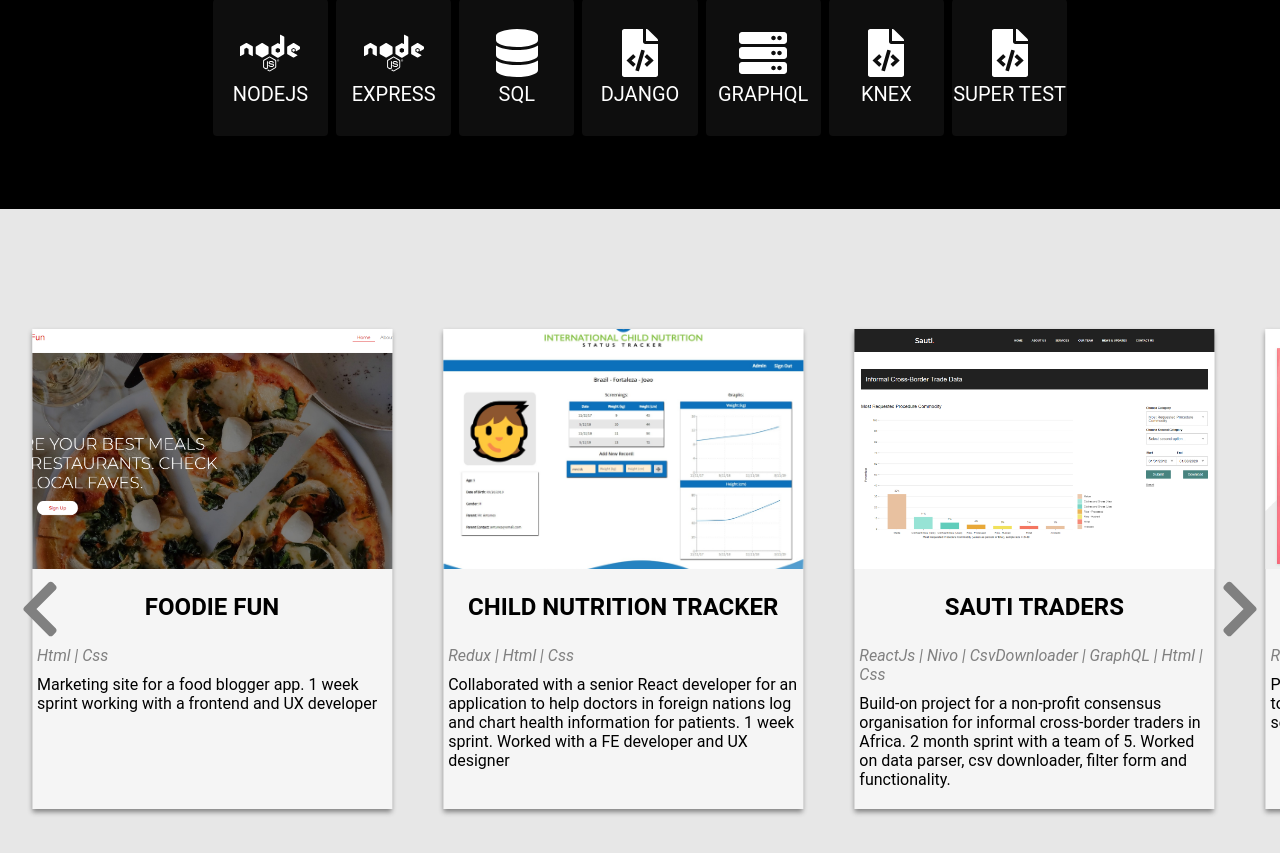
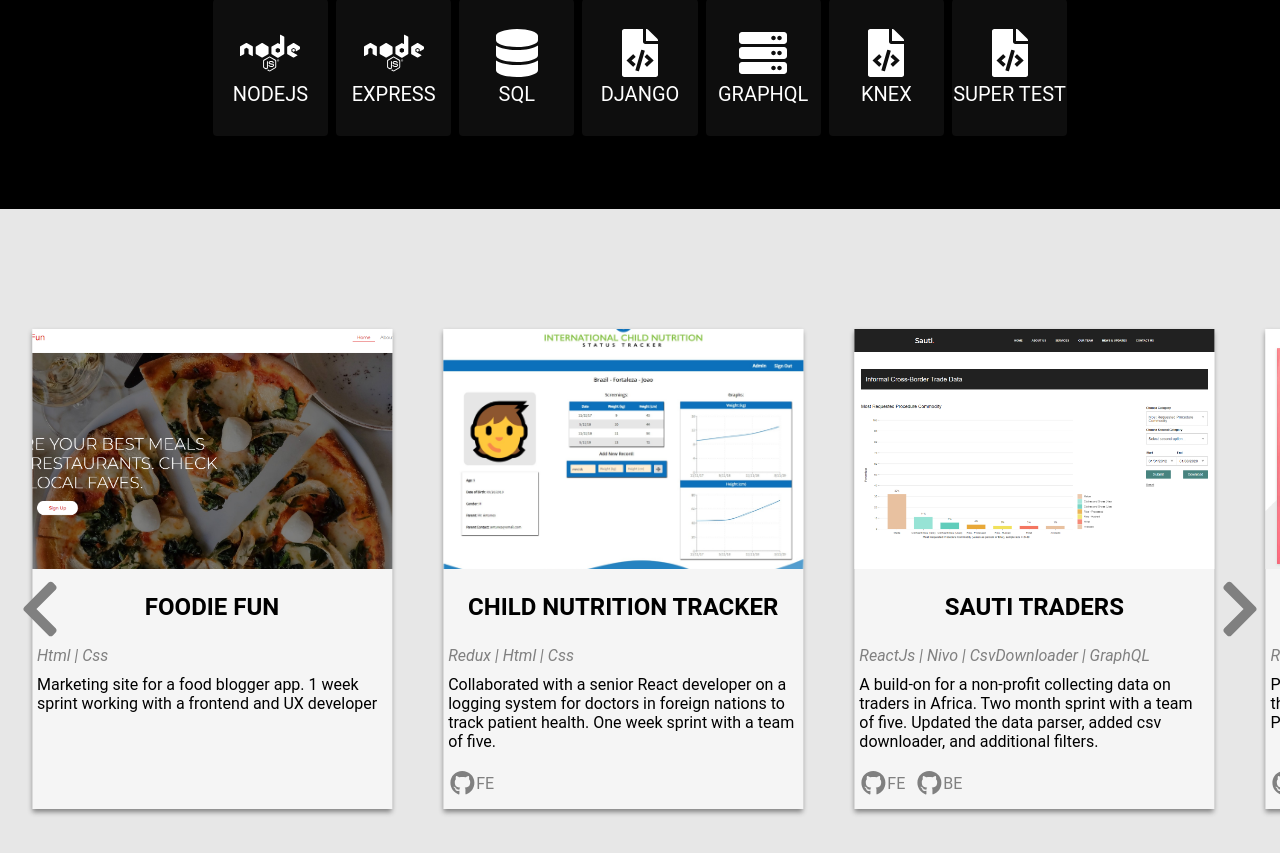
Before and after one commit to sandramkimball/sandramkimball, a React (Create React App) app in the folder portfolio/: page /projects in a window 1280 px wide. Shown: the part 2141-2994 px from the top of the page. Built offline with nearby package versions, Linux system fonts and the light colour scheme.

Commit message:
added github links to projects

```diff
--- a/portfolio/src/components/Card.js
+++ b/portfolio/src/components/Card.js
@@ -1,16 +1,32 @@
 import Styled from 'styled-components'
 import React from 'react'
-
+import { fab, faGithub } from '@fortawesome/free-brands-svg-icons'
+import { FontAwesomeIcon } from '@fortawesome/react-fontawesome';
 
 const Card = (props) => {
     return (
         <Proj className='proj-card'>
+            <div className='top'>
                 <a href={props.obj.href} target="_blank">
                     <img src={props.obj.img}/>
                     <h2>{props.obj.title}</h2>
                     <p className='stack'>{props.obj.stack}</p>
                     <p>{props.obj.text}</p>
                 </a>
+            </div>
+            <div className='git-link'>
+                {props.obj.f_url !== null && (
+                    <a href={props.obj.f_url} target="_blank">
+                        <FontAwesomeIcon icon={faGithub} />
+                        <h7>FE</h7>
+                    </a>
+                )}
+
+                {props.obj.b_url !== null && (<a href={props.obj.b_url} target="_blank">
+                    <FontAwesomeIcon icon={faGithub} />
+                    <h7>BE</h7>
+                </a>)}
+            </div>
         </Proj>
     )
 }
@@ -20,13 +36,19 @@
 const Proj = Styled.div`
     margin: 15vh 2vw 0 2vw;
     transition: opacity 300ms linear;
+    position: relative;
     background: #f5f5f5;
     box-shadow: 0px 3px 5px gray;
-    height: 60%;
+    height: 60vh;
     cursor: pointer;
     :hover{
         transform: scale(1.025);
-        a{color: gray;}
+        h2, p, svg, h7{color: gray}
+    }
+    .top{
+        .stack{
+            color: gray;
+            font-style: italic;
         }
         img{
             height: 30vh;
@@ -47,10 +69,32 @@
             align-items: center;
             justify-content: center;
             margin: auto;
-        color: black;
+            color: #000;
         }
-    .stack{
+    }
+
+    .git-link{
+        display: flex;
+        justify-content: center;
+        position: absolute;
+        bottom: 0
+        h7{font-size: 1rem; color: gray}
+        svg{
+            font-size: 1.5rem;
             color: gray;
-        font-style: italic;
+            height: 2rem;
+            position: inherit;
+            margin: 0;
+            padding: 0 2px;
+        }
+        a{
+            display: flex;
+            flex-direction: row;
+            align-content: center;
+            margin: 10px 5px;
+        }
+        a:hover{
+            svg, h7{background: none; color: red}
+
     }
 `;
--- a/portfolio/src/components/ProjectSlides.js
+++ b/portfolio/src/components/ProjectSlides.js
@@ -16,8 +16,8 @@
         title: 'FOODIE FUN',
         text: 'Marketing site for a food blogger app. 1 week sprint working with a frontend and UX developer',
         stack: 'Html | Css',
-        b_url: '',
-        f_url: ''
+        f_url: null,
+        b_url: null,
     },
     {
         id: 2,
@@ -25,8 +25,10 @@
         href: 'https://icnst-development.netlify.com/',
         img: icnst,
         title: 'CHILD NUTRITION TRACKER',
-        text: 'Collaborated with a senior React developer for an application to help doctors in foreign nations log and chart health information for patients. 1 week sprint. Worked with a FE developer and UX designer',
-        stack: 'Redux | Html | Css'
+        text: 'Collaborated with a senior React developer on a logging system for doctors in foreign nations to track patient health. One week sprint with a team of five.',
+        stack: 'Redux | Html | Css',
+        f_url: 'https://github.com/ICNST/FE',
+        b_url: null,
     },
     {
         id: 3,
@@ -34,8 +36,8 @@
         href: 'https://sauti.now.sh/',
         img: sautidb3,
         title: 'SAUTI TRADERS',
-        text: 'Build-on project for a non-profit consensus organisation for informal cross-border traders in Africa. 2 month sprint with a team of 5. Worked on data parser, csv downloader, filter form and functionality.',
-        stack: 'ReactJs | Nivo | CsvDownloader | GraphQL | Html | Css',
+        text: 'A build-on for a non-profit collecting data on traders in Africa. Two month sprint with a team of five. Updated the data parser, added csv downloader, and additional filters.',
+        stack: 'ReactJs | Nivo | CsvDownloader | GraphQL ',
         f_url: 'https://github.com/dylanmestyanek/sauti-databank-fe',
         b_url: 'https://github.com/dylanmestyanek/sauti-databank-be'
     },
@@ -45,7 +47,7 @@
         href: 'https://stylistfind.now.sh/',
         img: stylist,
         title: 'STYLIST FIND',
-        text: 'Professional platform for hair stylists and clients to connect through reviews, portfolios and search options. Personal side project.',
+        text: 'Platform for hair stylists and clients to connect through reviews, portfolios and search options. Personal side project.',
         stack: 'ReactJs | NodeJs | JsonWebToken | Html | Css',
         f_url: 'https://github.com/sandramkimball/stylistfind',
         b_url: 'https://github.com/sandramkimball/StylistFind---BE',
@@ -58,7 +60,8 @@
         title: 'TO DO LIST',
         text: 'A simple to do list where you can add and delete items using Redux. 1 day sprint, solo.',
         stack: 'Redux | Html | Css',
-        f_url: 'https://github.com/sandramkimball/reducer-todo'
+        f_url: 'https://github.com/sandramkimball/reducer-todo',
+        b_url: null,
     },
     {
         id: 6,
@@ -68,7 +71,8 @@
         title: 'COMING SOON',
         text: 'Online Python/Django adventure game. Personal side project.',
         stack: 'Python3 | Django | Html | Css',
-        f_url: 'https://github.com/sandramkimball/marsexplorer'
+        f_url: 'https://github.com/sandramkimball/marsexplorer',
+        b_url: 'https://github.com/CS26-BW1-T28/CS-Build-Week-1'
     },
 ]
 
```
Lines whose indentation alone changed are shown as unchanged.
